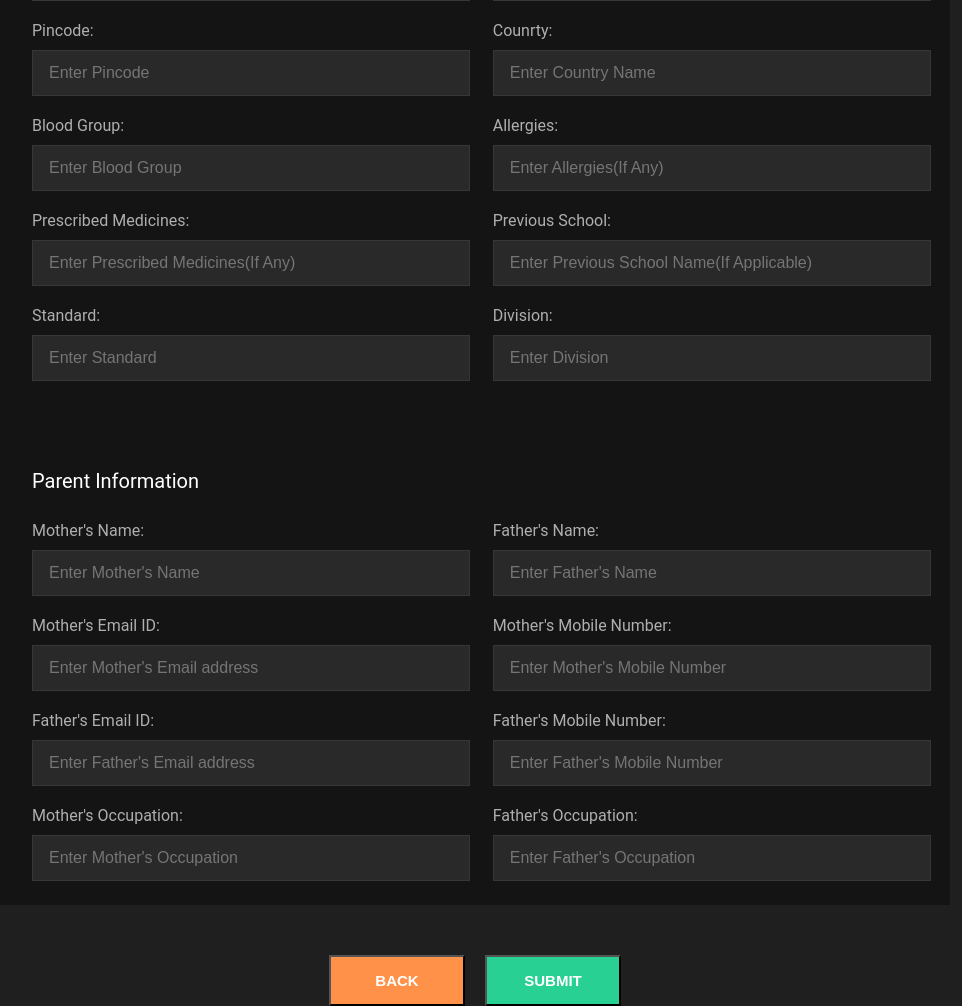
After one commit to Samitkk18/School-Management-System-DBMS, a PHP site: page /edit_student.php?id=1 in a window 1280 px wide. The commit adds this page. Shown: the part 909-1915 px from the top of the page, without its empty margins (290-1252 px from the left). Run offline with PHP 8.4, Linux system fonts and the light colour scheme; the visitor is signed in with stand-in values (Sample User, id 1); data that the repository does not hold is empty; some libraries are stand-ins or nearby versions.

Commit message:
Edit + delete implemented for student

```diff
--- a/assets/css/style.css
+++ b/assets/css/style.css
@@ -27,12 +27,12 @@ header{
 }
 
 .left_area span{
-  color: lightblue;
+  color: #32b1dc;
 }
 
 .logout_btn{
   padding: 8px;
-  background: lightblue;
+  background: #32b1dc;
   text-decoration: none;
   float: right;
   margin-top: -35px;
@@ -97,7 +97,7 @@ header{
 }
 
 .sidebar a:hover{
-  background: lightblue;
+  background: #32b1dc;
 }
 
 .sidebar i{
@@ -119,7 +119,7 @@ header{
 }
 
 .sidebar .item .menu-btn:hover{
-  color: lightblue;
+  color: #32b1dc;
 }
 
 .sidebar  .item .menu-btn i{
@@ -133,7 +133,7 @@ header{
 }
 
 .sidebar .item .sub-menu{
-    background: lightblue;
+    background: #32b1dc;
     overflow: hidden;
     max-height: 0;
     transition: 0.3s;
@@ -179,7 +179,7 @@ label #sidebar_btn{
 }
 
 label #sidebar_btn:hover{
-  color: lightblue;
+  color: #32b1dc;
 }
 
 #check:checked ~ .sidebar{
@@ -296,7 +296,7 @@ ul.breadcrumb li+li:before {
 
 /* Add a color to all links inside the list */
 ul.breadcrumb li a {
-  color: lightblue;
+  color: #32b1dc;
   text-decoration: none;
 }
 
@@ -432,7 +432,7 @@ ul.breadcrumb li a:hover {
   }
 
   .nav_bar .nav_btn:hover{
-    color: lightblue;
+    color: #32b1dc;
   }
 
   .mobile_nav_items{
@@ -453,7 +453,7 @@ ul.breadcrumb li a:hover {
   }
 
   .mobile_nav_items a:hover{
-    background: lightblue;
+    background: #32b1dc;
   }
 
   .mobile_nav_items i{
--- a/assets/css/table.css
+++ b/assets/css/table.css
@@ -15,7 +15,7 @@ th, td {
 tr:nth-child(even){background-color: #141414}
 
 thead {
-  background-color: lightblue;
+  background-color: #32b1dc;
 
 }
 
--- /dev/null
+++ b/edit_student.php
@@ -0,0 +1,233 @@
+<?php
+  require_once "session.php";
+  require 'includes/dbh.inc.php';
+?>
+<?php if(!$_SESSION['userId']): ?>
+   <?php header("Location: index.php") ?>
+<?php else: ?>
+<?php
+    require_once "head.php"
+ ?>
+ <?php
+      $id = $_GET['id'];
+     $sql = "SELECT * FROM students WHERE student_id = '$id'";
+     $result = mysqli_query($conn, $sql)or die('Error');
+     if(mysqli_num_rows($result)>0){
+       while($student = mysqli_fetch_assoc($result)){
+         $student_id = $student['student_id'];
+         $student_sapid = $student['student_sapid'];
+         $first_name = $student['s_f_name'];
+         $last_name = $student['s_l_name'];
+         $email = $student['s_email'];
+         $mobile = $student['s_mobile'];
+         $emergency = $student['s_emergency'];
+         $emergency_contact = $student['s_emergency_mobile'];
+         $s_dob = $student['s_dob'];
+         $gender = $student['gender'];
+         $address = $student['address'];
+         $city = $student['city'];
+         $pincode = $student['pincode'];
+         $state = $student['state'];
+         $country = $student['country'];
+         $allergy = $student['allergy'];
+         $bloodgroup = $student['bloodgroup'];
+         $p_medicines = $student['p_medicines'];
+         $prev_school = $student['prev_school'];
+         $standard = $student['standard'];
+         $division = $student['division'];
+         $s_mother_name = $student['s_mother_name'];
+         $s_father_name = $student['s_father_name'];
+         $s_mother_email = $student['s_mother_email'];
+         $s_father_email = $student['s_father_email'];
+         $s_mother_mobile = $student['s_mother_mobile'];
+         $s_father_mobile = $student['s_father_mobile'];
+         $s_mother_occupation = $student['s_mother_occupation'];
+         $s_father_occupation = $student['s_father_occupation'];
+         $date = $student['added_on'];
+         $assigned_by = $student['added_by'];
+       }
+     }
+  ?>
+<!-- Change code for add_student page from here dont touch anything else -->
+ <div class="content">
+   <div class="row">
+     <div class="column">
+       <div class="content-header-title">
+          <h3>Edit Student</h3>
+          <ul class="breadcrumb">
+            <li><a href="dashboard.php">Dashboard</a></li>
+            <li><a href="student.php">Students List</a></li>
+            <li>Edit Student</li>
+          </ul>
+       </div>
+     </div>
+   </div>
+   <form id="student_form" action="action_edit_student.php" method="POST">
+     <div class="card">
+       <div class="card-header">
+          <h3>Student Information</h3>
+       </div>
+       <div class="card-content">
+         <div class="row">
+           <div class="column1">
+             <label for="f_name" class="label">First Name:</label><br>
+             <input type="text" name="f_name" class="form-control" value="<?php echo $first_name; ?>" placeholder="Enter First Name" required>
+           </div>
+           <div class="column2">
+             <label for="l_name" class="label">Last Name:</label><br>
+             <input type="text" name="l_name" class="form-control" value="<?php echo $last_name; ?>" placeholder="Enter Last Name" required>
+           </div>
+         </div>
+         <div class="row">
+           <div class="column1">
+             <label for="email" class="label">Email ID:</label><br>
+             <input type="email" name="email" class="form-control" value="<?php echo $email; ?>" placeholder="Enter Email address" required>
+           </div>
+           <div class="column2">
+             <label for="mobile" class="label">Mobile Number:</label><br>
+             <input type="text" name="mobile" class="form-control" value="<?php echo $mobile; ?>" placeholder="Enter Mobile Number" required>
+           </div>
+         </div>
+         <div class="row">
+           <div class="column1">
+             <label for="emergency" class="label">Person To Contact In Case Of Emergency:</label><br>
+             <input type="text" name="emergency" class="form-control" value="<?php echo $emergency; ?>" placeholder="Enter Name" required>
+           </div>
+           <div class="column2">
+             <label for="emergency_contact" class="label">Emergency Contact:</label><br>
+             <input type="text" name="emergency_contact" class="form-control" value="<?php echo $emergency_contact; ?>" placeholder="Enter Emergency Contact" required>
+           </div>
+         </div>
+         <div class="row">
+           <div class="column1">
+             <label for="date" class="label">Date Of Birth:</label><br>
+             <input type="text" name="date" class="form-control" value="<?php echo $s_dob; ?>" placeholder="Select Date Of Birth" required>
+           </div>
+           <div class="column2">
+              <label for="gender" class="label">Gender:</label><br>
+             <!-- <input type="text" name="l_name" class="form-control" value="" placeholder="Enter Last Name"> -->
+           </div>
+         </div>
+         <div class="row">
+           <div>
+             <label for="address" class="label">Permanent Address:</label><br>
+             <textarea name="address" rows="5" cols="68" placeholder="Enter Permanent Address" required><?php echo $address; ?></textarea>
+             <!-- <input type="text" name="e_mobile" class="form-control" value="" placeholder="Enter Emergency Number"> -->
+           </div>
+         </div>
+         <div class="row">
+           <div class="column1">
+             <label for="city" class="label">City:</label><br>
+             <input type="text" name="city" class="form-control" value="<?php echo $city; ?>" placeholder="City Name" required>
+           </div>
+           <div class="column2">
+              <label for="state" class="label">State:</label><br>
+             <input type="text" name="state" class="form-control" value="<?php echo $state; ?>" placeholder="Enter State Name" required>
+           </div>
+         </div>
+         <div class="row">
+           <div class="column1">
+             <label for="pincode" class="label">Pincode:</label><br>
+             <input type="text" name="pincode" class="form-control" value="<?php echo $pincode; ?>" placeholder="Enter Pincode" required>
+           </div>
+           <div class="column2">
+              <label for="country" class="label">Counrty:</label><br>
+             <input type="text" name="country" class="form-control" value="<?php echo $country; ?>" placeholder="Enter Country Name" required>
+           </div>
+         </div>
+         <div class="row">
+           <div class="column1">
+             <label for="bloodgroup" class="label">Blood Group:</label><br>
+             <input type="text" name="bloodgroup" class="form-control" value="<?php echo $bloodgroup; ?>" placeholder="Enter Blood Group" required>
+           </div>
+           <div class="column2">
+              <label for="allergies" class="label">Allergies:</label><br>
+             <input type="text" name="allergies" class="form-control" value="<?php echo $allergy; ?>" placeholder="Enter Allergies(If Any)">
+           </div>
+         </div>
+         <div class="row">
+           <div class="column1">
+             <label for="prescription" class="label">Prescribed Medicines:</label><br>
+             <input type="text" name="prescription" class="form-control" value="<?php echo $p_medicines; ?>" placeholder="Enter Prescribed Medicines(If Any)">
+           </div>
+           <div class="column2">
+              <label for="prev_school" class="label">Previous School:</label><br>
+             <input type="text" name="prev_school" class="form-control" value="<?php echo $prev_school; ?>" placeholder="Enter Previous School Name(If Applicable)">
+           </div>
+         </div>
+         <!-- Add std and div both dropdowns -->
+         <div class="row">
+           <div class="column1">
+             <label for="standard" class="label">Standard:</label><br>
+             <input type="text" name="standard" class="form-control" value="<?php echo $standard; ?>" placeholder="Enter Standard" required>
+           </div>
+           <div class="column2">
+              <label for="division" class="label">Division:</label><br>
+             <input type="text" name="division" class="form-control" value="<?php echo $division; ?>" placeholder="Enter Division" required>
+           </div>
+         </div>
+       </div>
+       <div class="card-header">
+          <h3>Parent Information</h3>
+       </div>
+       <div class="card-content">
+         <!-- Code For Add Student Form -->
+         <div class="row">
+           <div class="column1">
+             <label for="mother_name" class="label">Mother's Name:</label><br>
+             <input type="text" name="mother_name" class="form-control" value="<?php echo $s_mother_name; ?>" placeholder="Enter Mother's Name" required>
+           </div>
+           <div class="column2">
+             <label for="father_name" class="label">Father's Name:</label><br>
+             <input type="text" name="father_name" class="form-control" value="<?php echo $s_father_name; ?>" placeholder="Enter Father's Name" required>
+           </div>
+         </div>
+         <div class="row">
+           <div class="column1">
+             <label for="m_email" class="label">Mother's Email ID:</label><br>
+             <input type="email" name="m_email" class="form-control" value="<?php echo $s_mother_email; ?>" placeholder="Enter Mother's Email address" required>
+           </div>
+           <div class="column2">
+             <label for="m_mobile" class="label">Mother's Mobile Number:</label><br>
+             <input type="text" name="m_mobile" class="form-control" value="<?php echo $s_mother_mobile; ?>" placeholder="Enter Mother's Mobile Number" required>
+           </div>
+         </div>
+         <div class="row">
+           <div class="column1">
+             <label for="f_email" class="label">Father's Email ID:</label><br>
+             <input type="email" name="f_email" class="form-control" value="<?php echo $s_father_email; ?>" placeholder="Enter Father's Email address" required>
+           </div>
+           <div class="column2">
+             <label for="f_mobile" class="label">Father's Mobile Number:</label><br>
+             <input type="text" name="f_mobile" class="form-control" value="<?php echo $s_father_mobile; ?>" placeholder="Enter Father's Mobile Number" required>
+           </div>
+         </div>
+         <div class="row">
+           <div class="column1">
+             <label for="mother_occ" class="label">Mother's Occupation:</label><br>
+             <input type="text" name="mother_occ" class="form-control" value="<?php echo $s_mother_occupation; ?>" placeholder="Enter Mother's Occupation" required>
+           </div>
+           <div class="column2">
+             <label for="father_occ" class="label">Father's Occupation:</label><br>
+             <input type="text" name="father_occ" class="form-control" value="<?php echo $s_father_occupation; ?>" placeholder="Enter Father's Occupation" required>
+           </div>
+         </div>
+       </div>
+     </div>
+     <div class="row foot_margin">
+       <div class="column1_btn">
+         <button type="button" name="back" class="back_button"><a href="student.php" class="back_button_link">BACK</a></button>
+       </div>
+       <div class="column2_btn">
+         <input type="hidden" name="id" value="<?php echo $id; ?>">
+         <input type="submit" name="student_edit" class="submit_button" value="SUBMIT">
+       </div>
+     </div>
+   </form>
+ </div>
+
+<?php
+     require_once "foot.php"
+?>
+
+<?php endif; ?>
--- a/student.php
+++ b/student.php
@@ -53,7 +53,7 @@
            <tbody id="myTable">
              <?php
              $name_of = $_SESSION['userUid'];
-              $sql = "SELECT * FROM students";
+              $sql = "SELECT * FROM students WHERE status='Active'";
               $result = mysqli_query($conn, $sql)or die('Error');
               if(mysqli_num_rows($result)>0){
                 while($student = mysqli_fetch_assoc($result)){
@@ -86,7 +86,7 @@
                   <td><?php echo  $emergency; ?></td>
                   <td><?php echo  $date; ?></td>
                   <td><?php echo  $assigned_by_name; ?></td>
-                  <td><a href="action_edit_student.php?id=<?php echo $id; ?>" class="table-data">Edit </a> / <a href="action_delete_student.php?id=<?php echo $id; ?>" class="table-data"> Delete</a></th>
+                  <td><a href="edit_student.php?id=<?php echo $id; ?>" class="table-data">Edit </a> / <a href="action_delete_student.php?id=<?php echo $id; ?>" class="table-data"> Delete</a></th>
                 </tr>
               <?php
                     }
```
Also changed, not shown: action_delete_student.php (added, +20 -0 lines), action_edit_student.php (renamed from action_add_student.php, +9 -20 lines).
